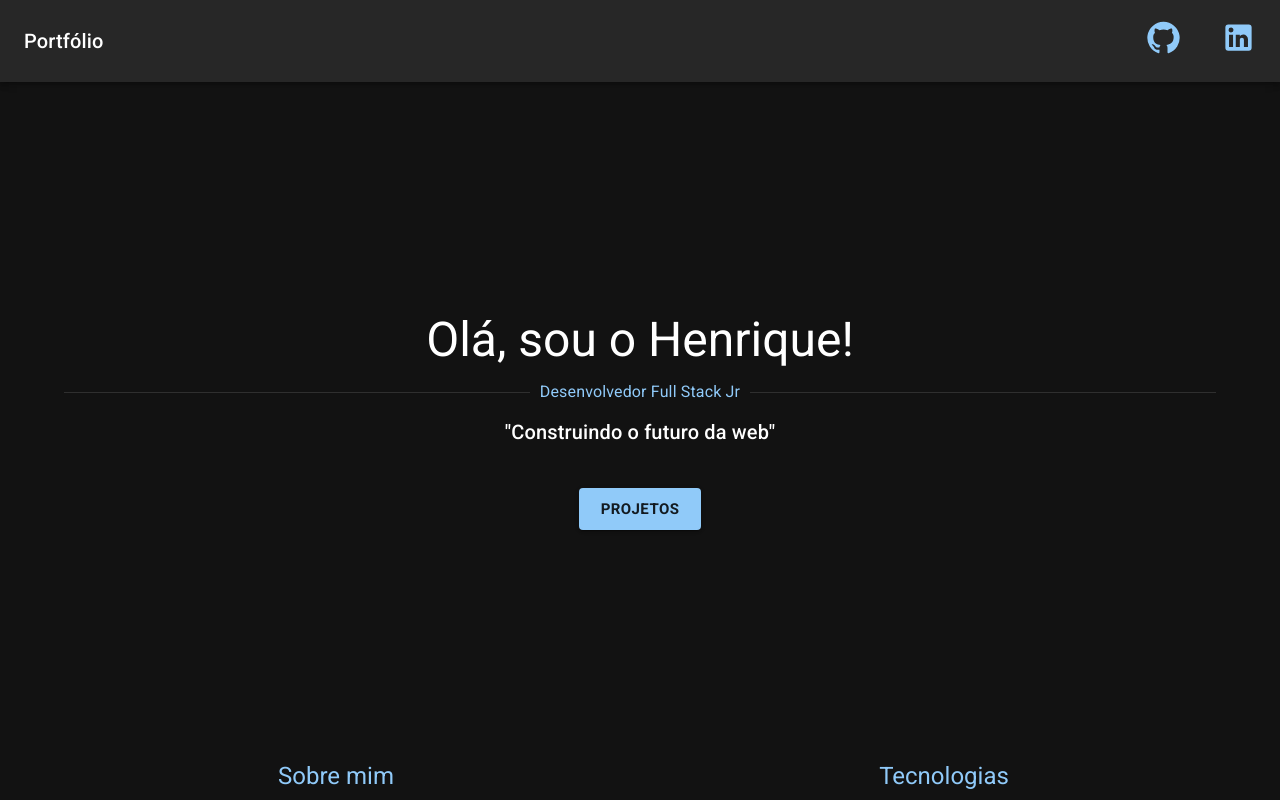
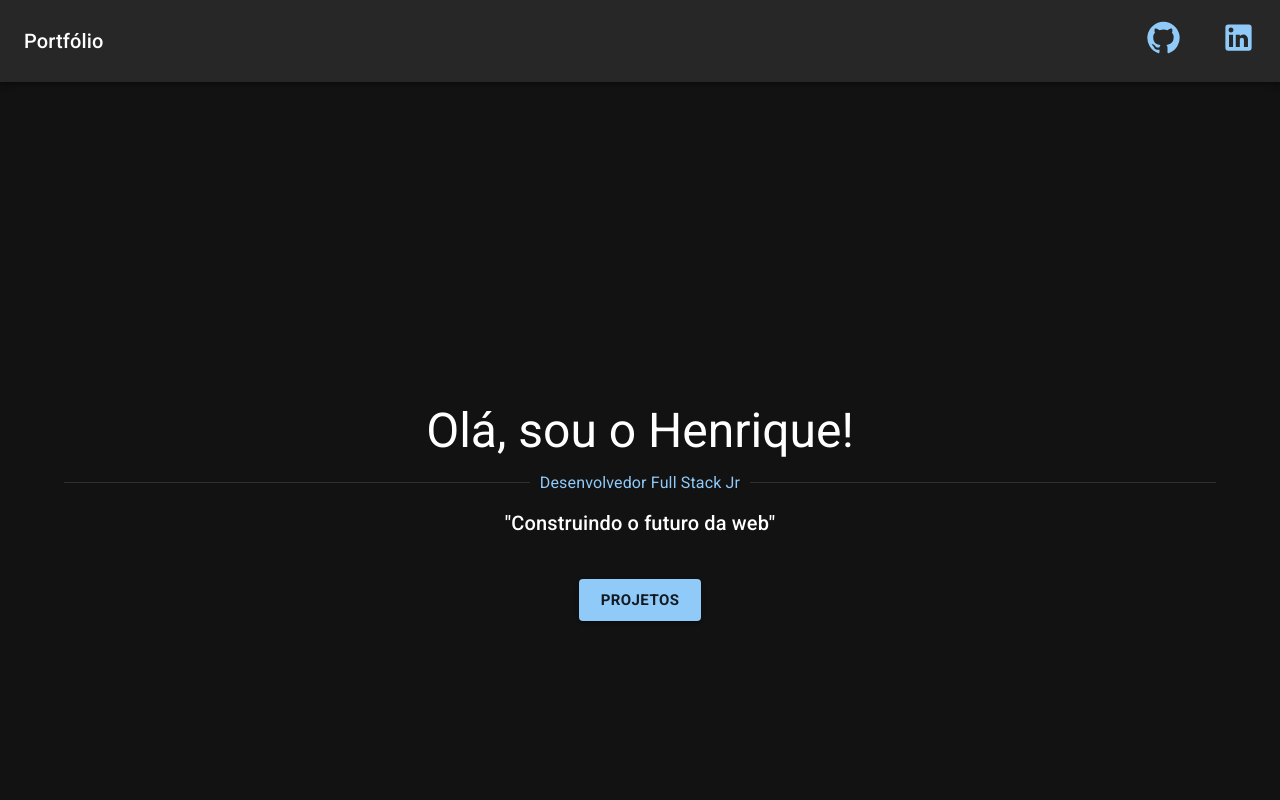
Before and after one commit to HenriqueContini/Portfolio, a Next.js app: page / in a window 1280 px wide. Shown: the top 800 px of the page. Built offline with nearby package versions, Linux system fonts and the light colour scheme.

Commit message:
Refactor

```diff
--- a/src/components/Banner/index.tsx
+++ b/src/components/Banner/index.tsx
@@ -15,7 +15,11 @@ export default function Banner() {
       component="section"
       disableGutters={true}
       sx={{
-        margin: "200px 0",
+        margin: "auto",
+        minHeight: "100vh",
+        display: "flex",
+        flexDirection: "column",
+        justifyContent: "center",
       }}
     >
       <Typography align="center" component="h2" variant="h3">
--- a/src/components/Skills/index.tsx
+++ b/src/components/Skills/index.tsx
@@ -80,8 +80,8 @@ export default function Skills() {
               useFlexGap
               flexWrap="wrap"
             >
-              {SKILLS.map((item) => (
-                <Chip label={item} />
+              {SKILLS.map((item, index) => (
+                <Chip key={index} label={item} />
               ))}
             </Stack>
           </Box>
```
